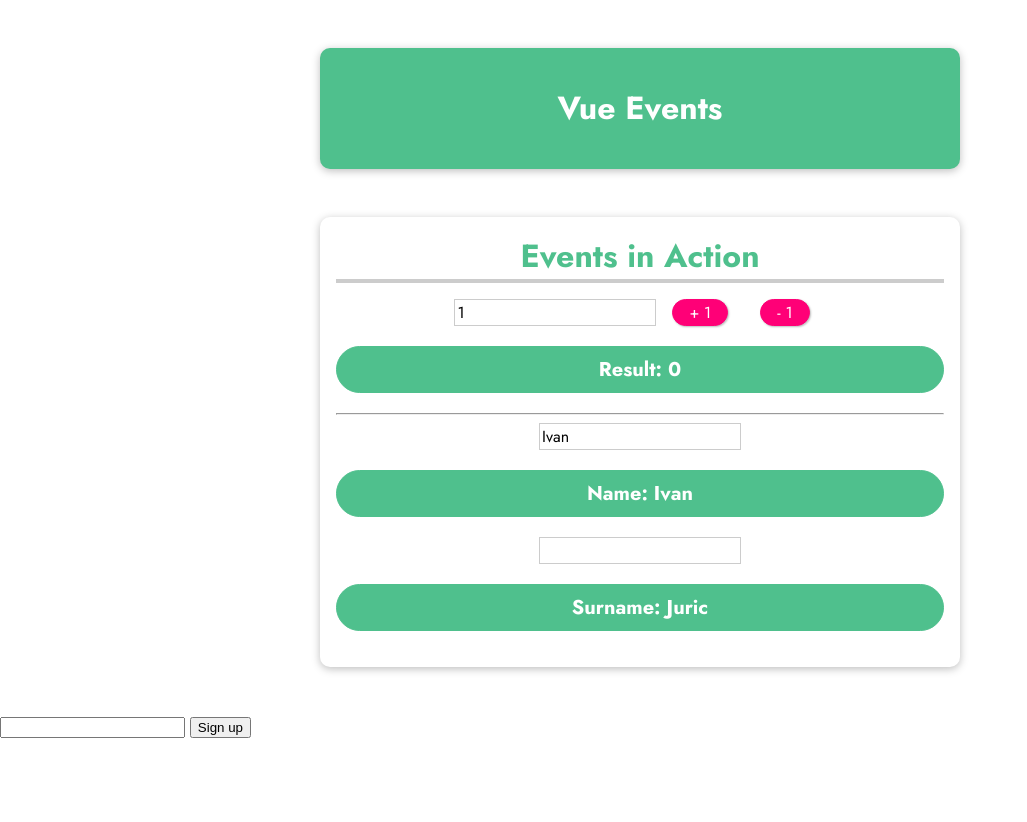
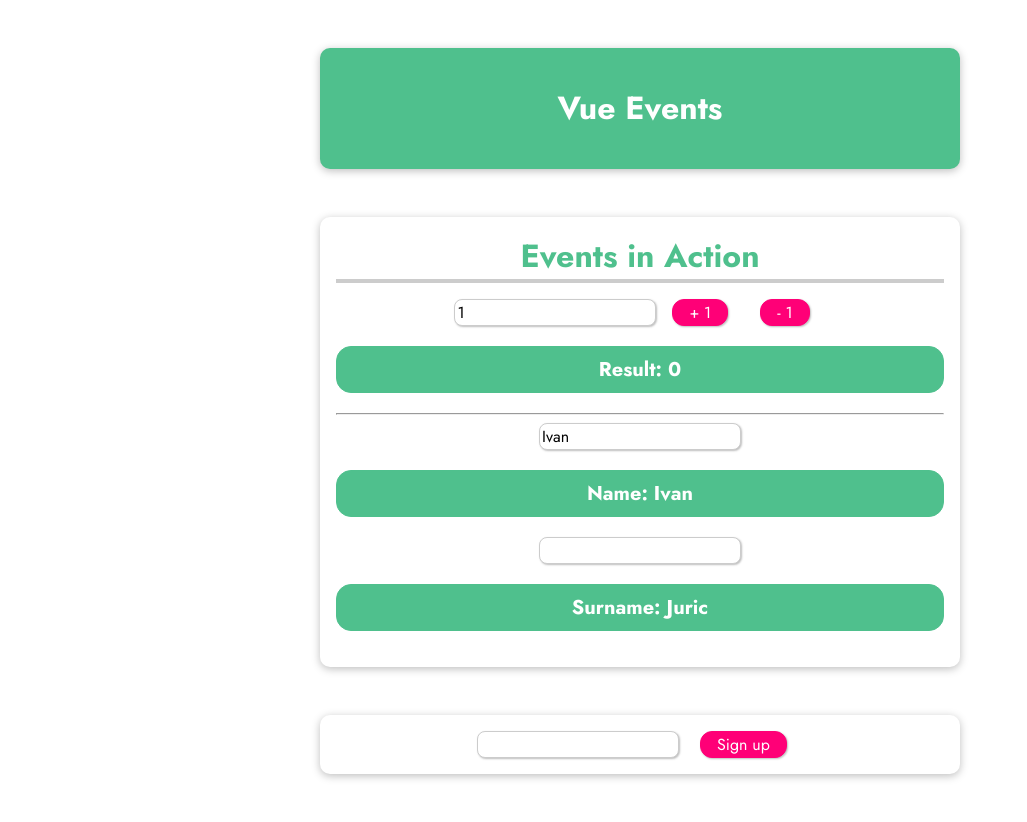
Before and after one commit to Vangoda/VueJS-practice, a PHP site: page / in a window 1280 px wide. Shown: the whole page, without its empty margins (0-1027 px from the left). Before the commit the page ends 738 px from the top, so only its background shows below. Run offline with PHP 8.4, Linux system fonts and the light colour scheme.

Commit message:
Touched up styling

```diff
--- a/assets/dist/css/style.min.css
+++ b/assets/dist/css/style.min.css
@@ -1,2 +1,2 @@
-*{box-sizing:border-box}html{font-family:"Jost",sans-serif}body{margin:0}header{box-shadow:0 2px 8px rgba(0,0,0,.26);margin:3rem auto;border-radius:10px;padding:1rem;background-color:#4fc08d;color:#fff;text-align:center;width:90%;max-width:40rem}#events{box-shadow:0 2px 8px rgba(0,0,0,.26);margin:3rem auto;border-radius:10px;padding:1rem;text-align:center;width:90%;max-width:40rem}#events h2{font-size:2rem;border-bottom:4px solid #ccc;color:#4fc08d;margin:0 0 1rem 0}#events p{font-size:1.25rem;font-weight:bold;border:1px solid #4fc08d;background-color:#4fc08d;color:#fff;padding:.5rem;border-radius:25px}#events input{font:inherit;border:1px solid #ccc}#events input:focus{outline:none;border-color:#1b995e;background-color:#d7fdeb}#events button{font:inherit;cursor:pointer;border:1px solid #f07;background-color:#f07;color:#fff;padding:.05rem 1rem;box-shadow:1px 1px 2px rgba(0,0,0,.26);border-radius:20px;margin:0 1rem}#events button:hover,#events button:active{background-color:#ec3169;border-color:#ec3169;box-shadow:1px 1px 4px rgba(0,0,0,.26)}
+*{box-sizing:border-box}html{font-family:"Jost",sans-serif}body{margin:0}header{box-shadow:0 2px 8px rgba(0,0,0,.26);margin:3rem auto;border-radius:10px;padding:1rem;background-color:#4fc08d;color:#fff;text-align:center;width:90%;max-width:40rem}section{box-shadow:0 2px 8px rgba(0,0,0,.26);margin:3rem auto;border-radius:10px;padding:1rem;text-align:center;width:90%;max-width:40rem}h2{font-size:2rem;border-bottom:4px solid #ccc;color:#4fc08d;margin:0 0 1rem 0}p{font-size:1.25rem;font-weight:bold;border:1px solid #4fc08d;background-color:#4fc08d;color:#fff;padding:.5rem;border-radius:.75em}input{font:inherit;border:1px solid #ccc;border-radius:.5em;box-shadow:1px 1px 2px rgba(0,0,0,.26)}input:focus{outline:none;border-color:#1b995e;background-color:#d7fdeb}button{font:inherit;cursor:pointer;border:1px solid #f07;background-color:#f07;color:#fff;padding:.05rem 1rem;box-shadow:1px 1px 2px rgba(0,0,0,.26);border-radius:.75em;margin:0 1rem}button:hover,button:active{background-color:#ec3169;border-color:#ec3169;box-shadow:1px 1px 4px rgba(0,0,0,.26)}
 /*# sourceMappingURL=style.min.css.map */
--- a/assets/src/scss/style.scss
+++ b/assets/src/scss/style.scss
@@ -22,7 +22,7 @@ header {
   max-width: 40rem;
 }
 
-#events {
+section {
   box-shadow: 0 2px 8px rgba(0, 0, 0, 0.26);
   margin: 3rem auto;
   border-radius: 10px;
@@ -32,35 +32,37 @@ header {
   max-width: 40rem;
 }
 
-#events h2 {
+h2 {
   font-size: 2rem;
   border-bottom: 4px solid #ccc;
   color: #4fc08d;
   margin: 0 0 1rem 0;
 }
 
-#events p {
+p {
   font-size: 1.25rem;
   font-weight: bold;
   border: 1px solid #4fc08d;
   background-color: #4fc08d;
   color: white;
   padding: 0.5rem;
-  border-radius: 25px;
+  border-radius: 0.75em;
 }
 
-#events input {
+input {
   font: inherit;
   border: 1px solid #ccc;
+  border-radius: 0.5em;
+  box-shadow: 1px 1px 2px rgba(0, 0, 0, 0.26);
 }
 
-#events input:focus {
+input:focus {
   outline: none;
   border-color: #1b995e;
   background-color: #d7fdeb;
 }
 
-#events button {
+button {
   font: inherit;
   cursor: pointer;
   border: 1px solid #ff0077;
@@ -68,12 +70,12 @@ header {
   color: white;
   padding: 0.05rem 1rem;
   box-shadow: 1px 1px 2px rgba(0, 0, 0, 0.26);
-  border-radius: 20px;
+  border-radius: 0.75em;
   margin: 0 1rem;
 }
 
-#events button:hover,
-#events button:active {
+button:hover,
+button:active {
   background-color: #ec3169;
   border-color: #ec3169;
   box-shadow: 1px 1px 4px rgba(0, 0, 0, 0.26);
```
Also changed, not shown: 1 other file.
